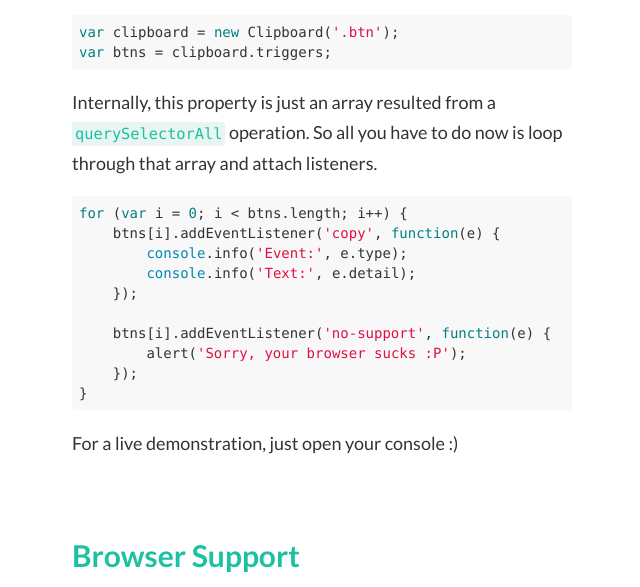
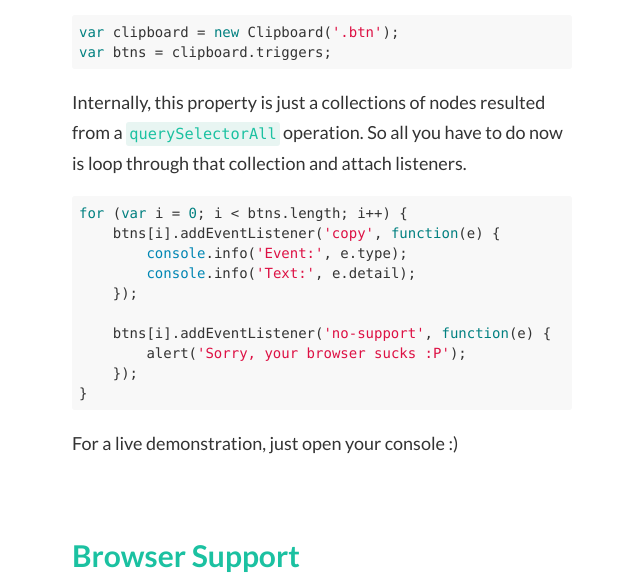
Before and after one commit to zenorocha/clipboard.js, a website: page index.html in a window 1280 px wide. Shown: the part 3124-3711 px from the top of the page, without its empty margins (318-958 px from the left). Drawn offline with Linux system fonts and the light colour scheme.

Commit message:
Fixes type of return on querySelectorAll method

```diff
--- a/index.html
+++ b/index.html
@@ -132,7 +132,7 @@
         <pre><code class="js">var clipboard = new Clipboard('.btn');
 var btns = clipboard.triggers;</code></pre>
 
-        <p>Internally, this property is just an array resulted from a <code>querySelectorAll</code> operation. So all you have to do now is loop through that array and attach listeners.</p>
+        <p>Internally, this property is just a collections of nodes resulted from a <code>querySelectorAll</code> operation. So all you have to do now is loop through that collection and attach listeners.</p>
 
         <pre><code class="js">for (var i = 0; i &lt; btns.length; i++) {
     btns[i].addEventListener('copy', function(e) {
```
